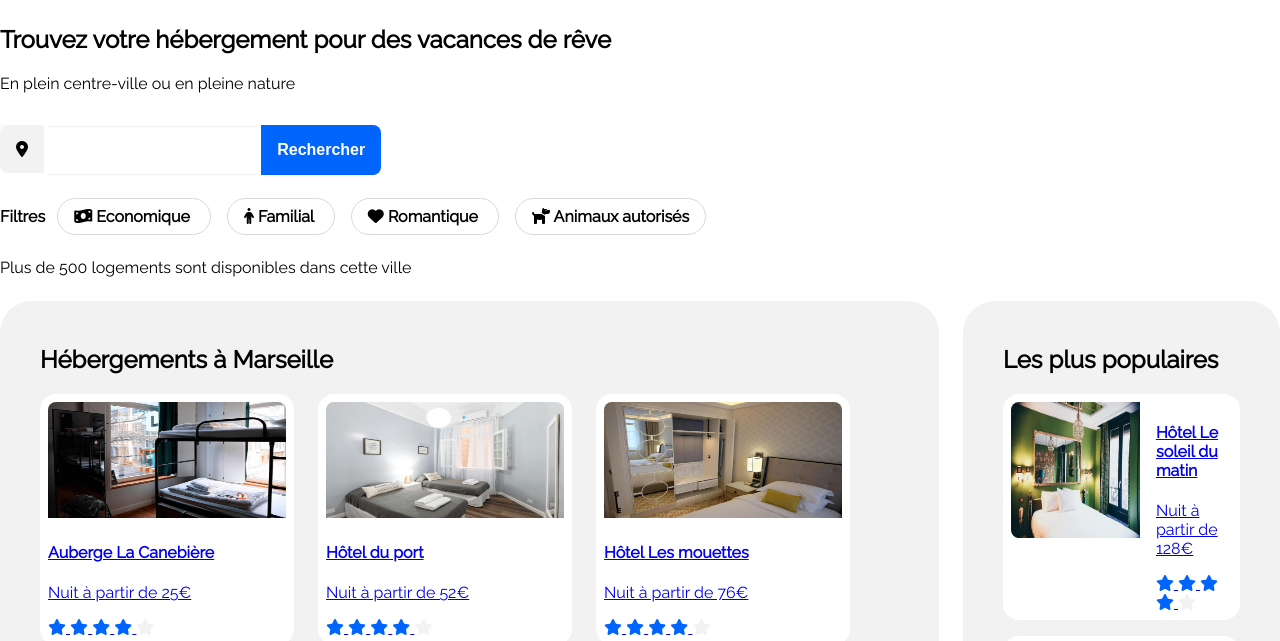
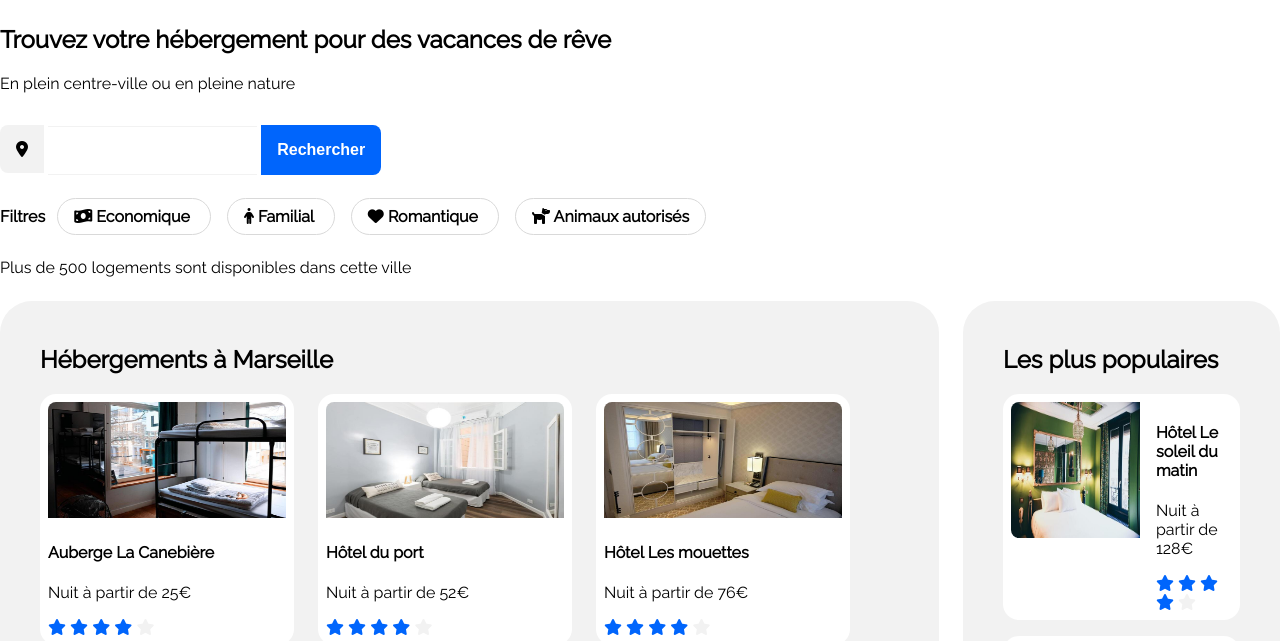
Before and after one commit to Malika77140/OPEN-CLASSROOM-PROJET-P3, a plain HTML site: page index.html in a window 1280 px wide. Shown: the part 110-751 px from the top of the page. Drawn offline with Linux system fonts and the light colour scheme; some icons are missing.

Commit message:
remove a tag browser default css

```diff
--- a/styles.css
+++ b/styles.css
@@ -19,6 +19,11 @@ input:focus {
 button {
   outline: none;
   border: none;
+}
+
+a {
+	text-decoration: none;
+	color: unset;
 }
 
 .header {
```
